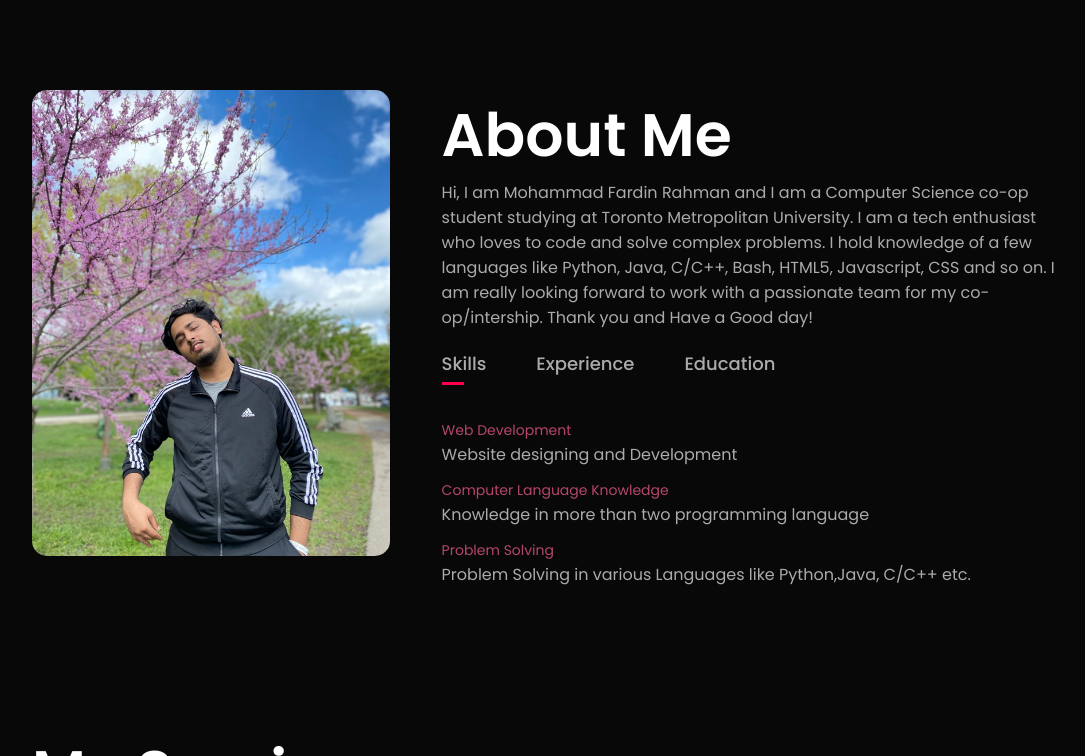
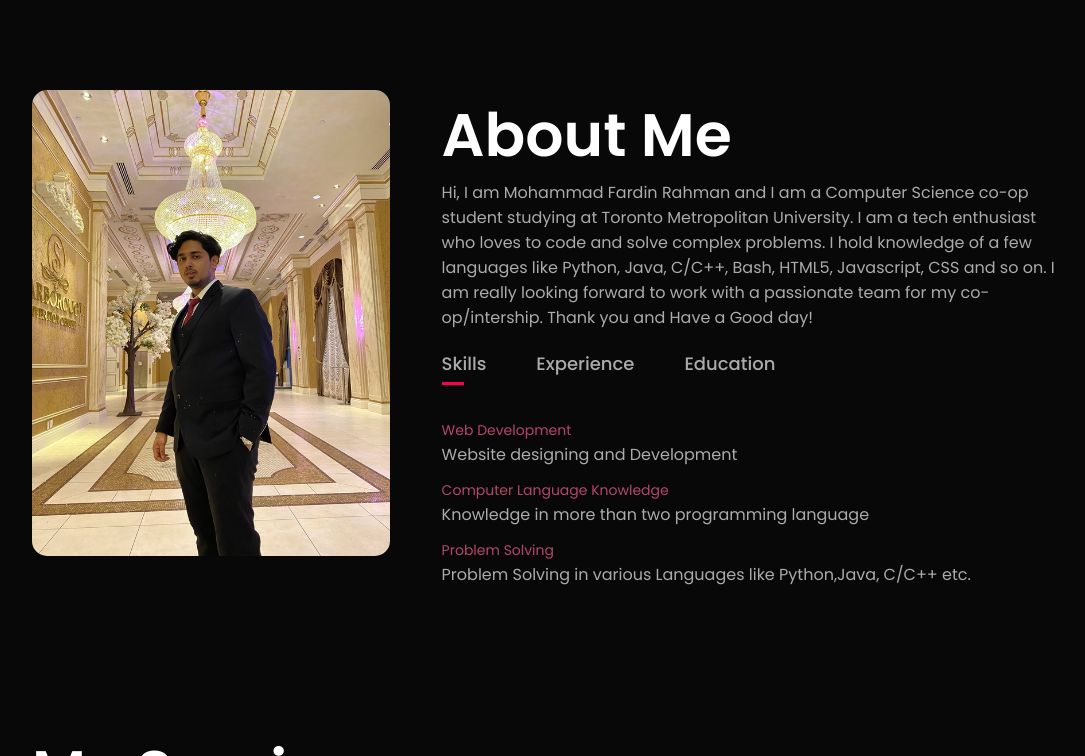
Before and after one commit to fardinGG/fardinGG.github.io, a plain HTML site: page index.html in a window 1280 px wide. Shown: the part 800-1556 px from the top of the page, without its empty margins (96-1181 px from the left). Drawn offline with nearby package versions, Linux system fonts and the light colour scheme.

Commit message:
Update index.html

```diff
--- a/index.html
+++ b/index.html
@@ -35,7 +35,7 @@
         <div class="container">
             <div class="row">
                 <div class="about-col-1">
-                    <img src="images/user.jpeg" alt="">
+                    <img src="images/user2.jpg" alt="">
                 </div>
                 <div class="about-col-2">
                     <h1 class="sub-title">About Me</h1>
```
